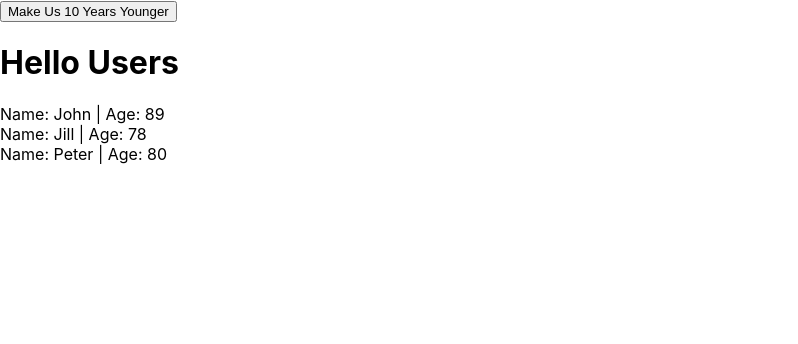
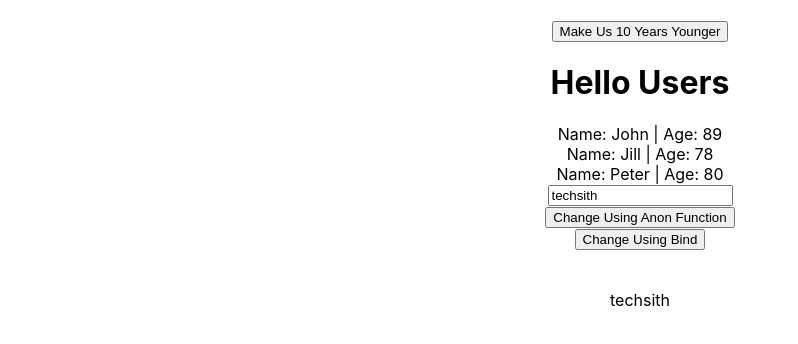
Before and after one commit to sathwikajoginipalli/learning-react-states, a React (Create React App) app: page / in a window 1280 px wide. Shown: the top 344 px of the page, without its empty margins (0-798 px from the left). Built offline with nearby package versions, Linux system fonts and the light colour scheme.

Commit message:
added two-way binding

```diff
--- a/src/App.js
+++ b/src/App.js
@@ -1,12 +1,41 @@
+import Users from './Users/Users';
+import React, { Component } from 'react';
 import './App.css';
-import Users from './Users/Users';
 
-function App() {
-  return (
-    <div>
-     <Users/>
-    </div>
-  );
+class App extends Component {
+  state = {
+    name: 'techsith'
+  }
+
+  changeName = (newName) => {
+    this.setState({
+      name: newName
+    })
+  }
+
+  changeNameFromInput = (event) => {
+    this.setState({
+      name: event.target.value
+    })
+  }
+
+  render() {
+    return (
+      <div className="App">
+      <br/>
+      <Users></Users>
+      {/* two way binding */}
+      <input type="text" onChange={this.changeNameFromInput} value={this.state.name}/>
+      <br/>
+      <button onClick={() => this.changeName('Awesome Techsith :(')}>Change Using Anon Function</button>
+      <br/>
+      {/* bind is more efficient */}
+      <button onClick={this.changeName.bind(this, 'Awesome Techsith :)')}>Change Using Bind</button>
+        <br/><br/><br/>
+        <div>{this.state.name}</div>
+      </div>
+    );
+  }
 }
 
 export default App;
--- a/src/Users/Users.js
+++ b/src/Users/Users.js
@@ -12,8 +12,8 @@ class Users extends Component{
     }
     makeMeYounger = () => {
         const newState = this.state.users.map((user)=>{
-          const tempUser = user;
-          tempUser.age -=10;
+          let tempUser = user;
+          tempUser = tempUser.age-10> 0?tempUser.age -=10:alert("age cannot be less than 0");
           return tempUser;
         });
         this.setState({
```
